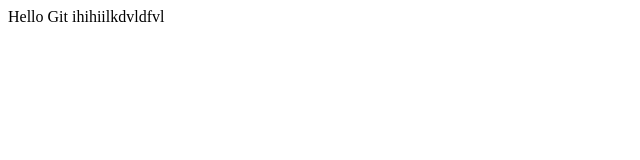
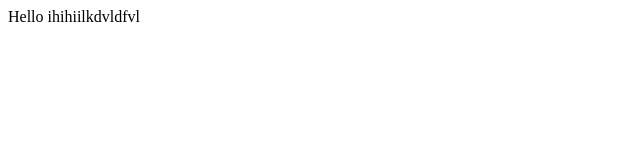
Before and after one commit to Kirill-master/repo2, a plain HTML site: page index.html in a window 1280 px wide. Shown: the full height of the page, 0-640 px from the left. Drawn offline with Linux system fonts and the light colour scheme.

Commit message:
Wrong commit

```diff
--- a/index.html
+++ b/index.html
@@ -1 +1 @@
-<h>Hello Git ihihii</h>lkdvldfvl
+<h>Hello ihihii</h>lkdvldfvl
```
Also changed, not shown: text.txt.
